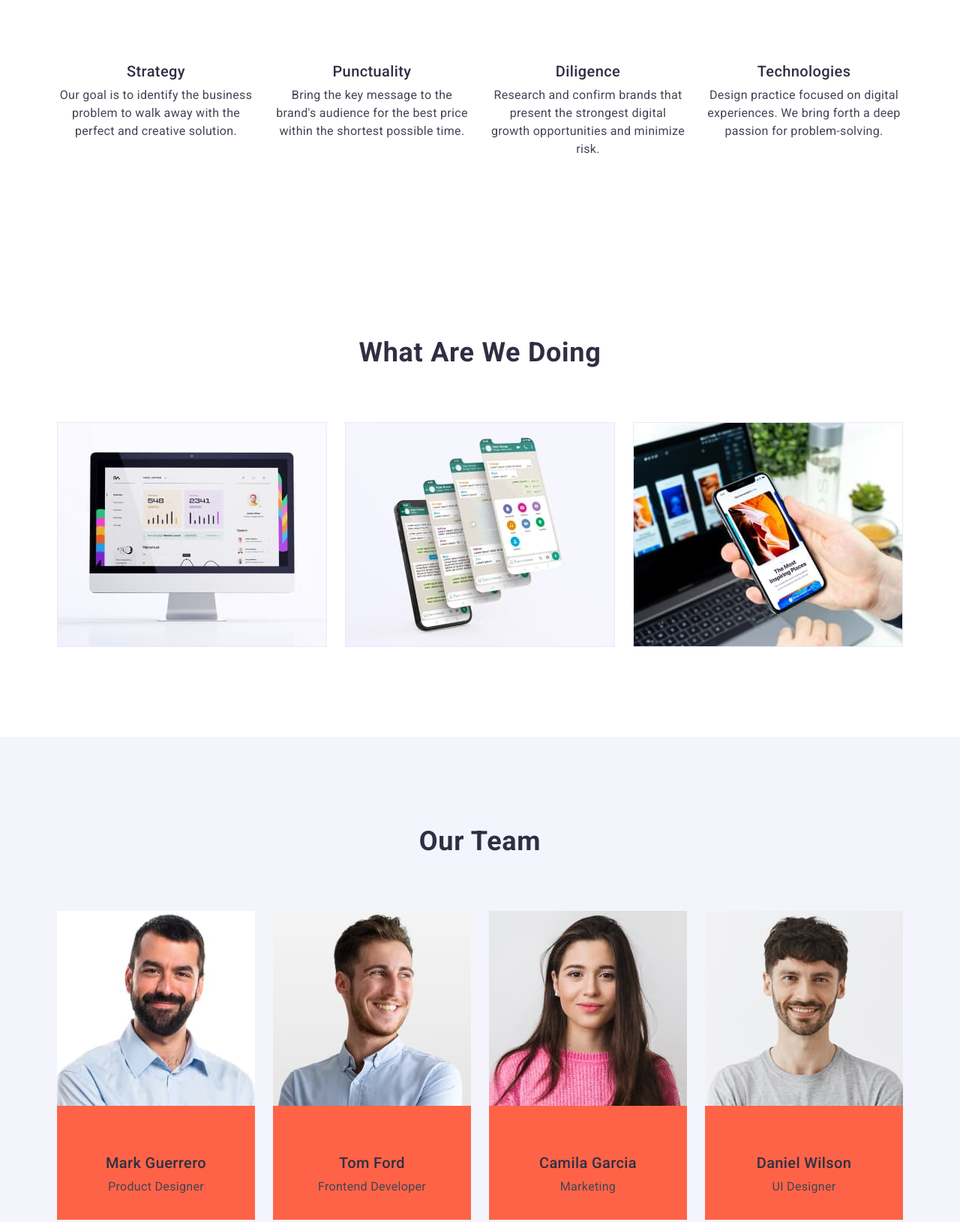
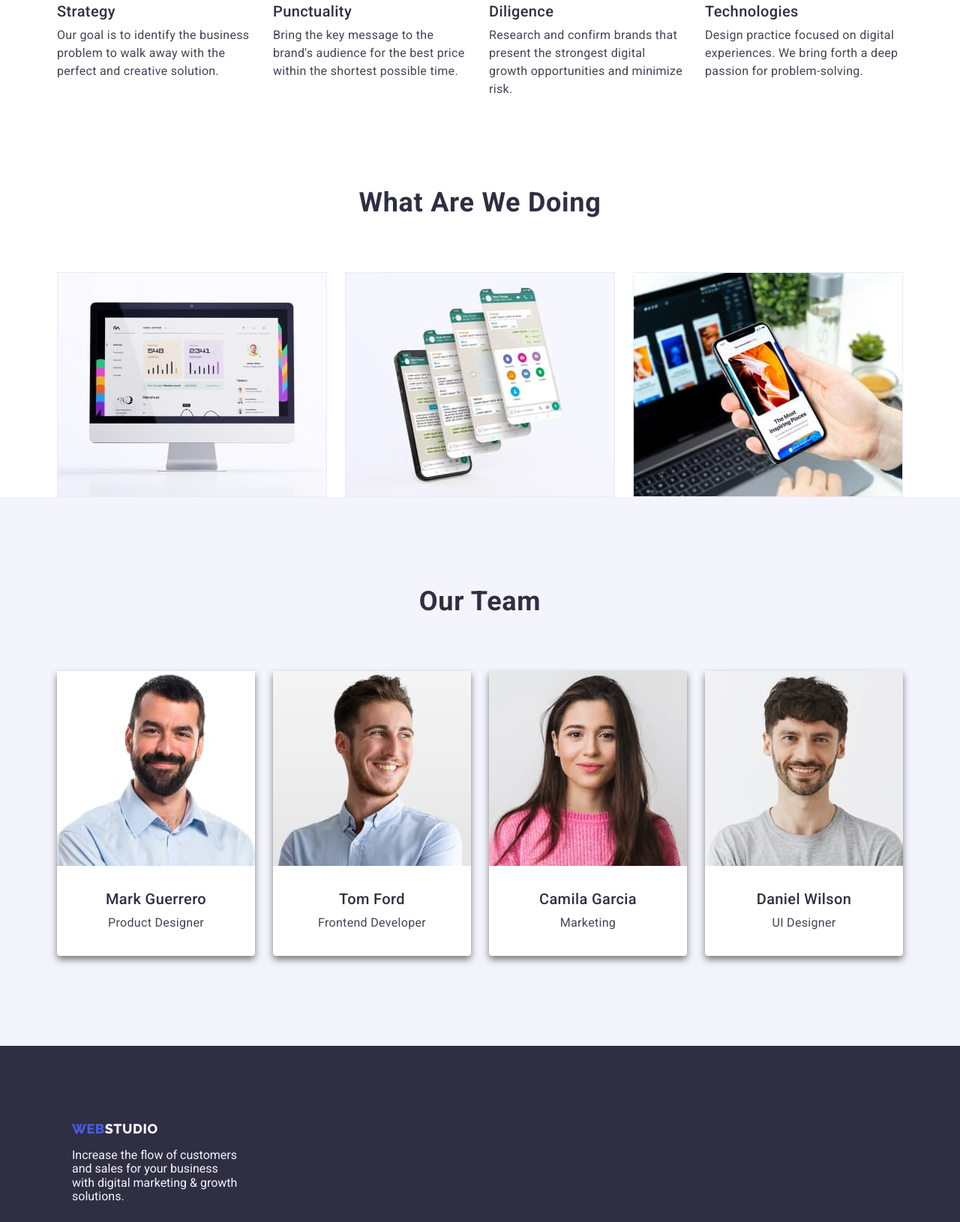
Before and after one commit to AlexandrMon/goit-markup-hw-04, a plain HTML site: page index.html in a window 1280 px wide. Shown: the part 790-2420 px from the top of the page at 75% size. Drawn offline with nearby package versions, Linux system fonts and the light colour scheme.

Commit message:
commit-5

```diff
--- a/css/style.css
+++ b/css/style.css
@@ -54,22 +54,16 @@ body{ font-family:'Roboto',sans-serif;
       font-size:16px;
       line-height: 1.5;
       letter-spacing: 0.02em;
-      text-align: center;
       color: var(--color-four);}
  .width-element{width:calc((100% - 72px)/4);}
 
 
-.header{
-        border-bottom: 1px solid var(--color-seven);
-        padding-top:24px ;
-        padding-bottom:24px;
-        }
+.header{border-bottom: 1px solid var(--color-seven);}
 
 .header-container{
        display: flex;
        align-items: center;}
 
-        /* border-bottom: 1px solid var(--color-seven);}    */
 .nav{display: flex;
      align-items: center;}
 
@@ -121,7 +115,6 @@ body{ font-family:'Roboto',sans-serif;
 .m-right{margin-right:40px;}
 
 .hero{background-color: var(--color-one);
-      height:600px;
       padding-top: 188px;
       padding-bottom: 188px;}
 
@@ -134,7 +127,7 @@ body{ font-family:'Roboto',sans-serif;
       color:var(--color-three);
       max-width:496px;
       margin: 0 auto ;
-      padding-bottom:48px;}
+      margin-bottom:48px;}
 
 .button{font-family: 'Roboto', sans-serif;
         font-weight: 500;
@@ -175,26 +168,28 @@ body{ font-family:'Roboto',sans-serif;
           padding-top:120px;
           padding-bottom:120px;}
 .section-one {background-color:var(--color-three);
-              padding-top: 120px;
-              padding-bottom:120px;}
+              padding-top: 120px;}
 .section-portfolio{background-color: var(--color-three);
                    padding-top: 96px;
                    padding-bottom: 120px;}
 
 
-.card-emploers{background-color: tomato;
+.card-emploers{
        display: block;
        padding-top: 32px;
        padding-bottom: 32px;
        padding-left: 16px;
        padding-right: 16px;
-       /* border-radius: 0px 0px 4px 4px;  */
-      }
+       text-align: center;}
 
 .width {flex-basis:calc(100% - 3 * 24px)}
-.radius{flex-basis:calc((100% - 3 * 24px)/4);
-        border-radius: 0px 0px 4px 4px;}
- /* .height{height:156px;}  */
+.radius{
+        background-color: var(--color-three);
+        flex-basis:calc((100% - 3 * 24px)/4);
+        border-radius: 0px 0px 4px 4px;
+        box-shadow: 0px 5px 10px 0px rgba(0,0,0,0.5);}
+.center{text-align:center;}
+
 
 .card-portfolio {
        padding-top: 32px;
@@ -220,20 +215,16 @@ body{ font-family:'Roboto',sans-serif;
               font-size:20px;
               line-height: 1.2;
               letter-spacing: 0.02em;
-              text-align: center;
               color:var(--color-one);
-              margin-top:32px;
               margin-bottom:8px;}
 
 
 .footer{background-color:var(--color-one);
-        height: 312px;
         padding-top: 100px;
         padding-bottom:100px;}
 .footer-conteiner{padding-left:35px ;
                   padding-right: 899px;}
-.p-footer{color:var(--color-five);
-          margin-top:16px;}
+.p-footer{color:var(--color-five);}
 
 
 .logo-footer{font-family:'Raleway',sans-serif;
```
Also changed, not shown: images/people-office-hero.jpg (added).
